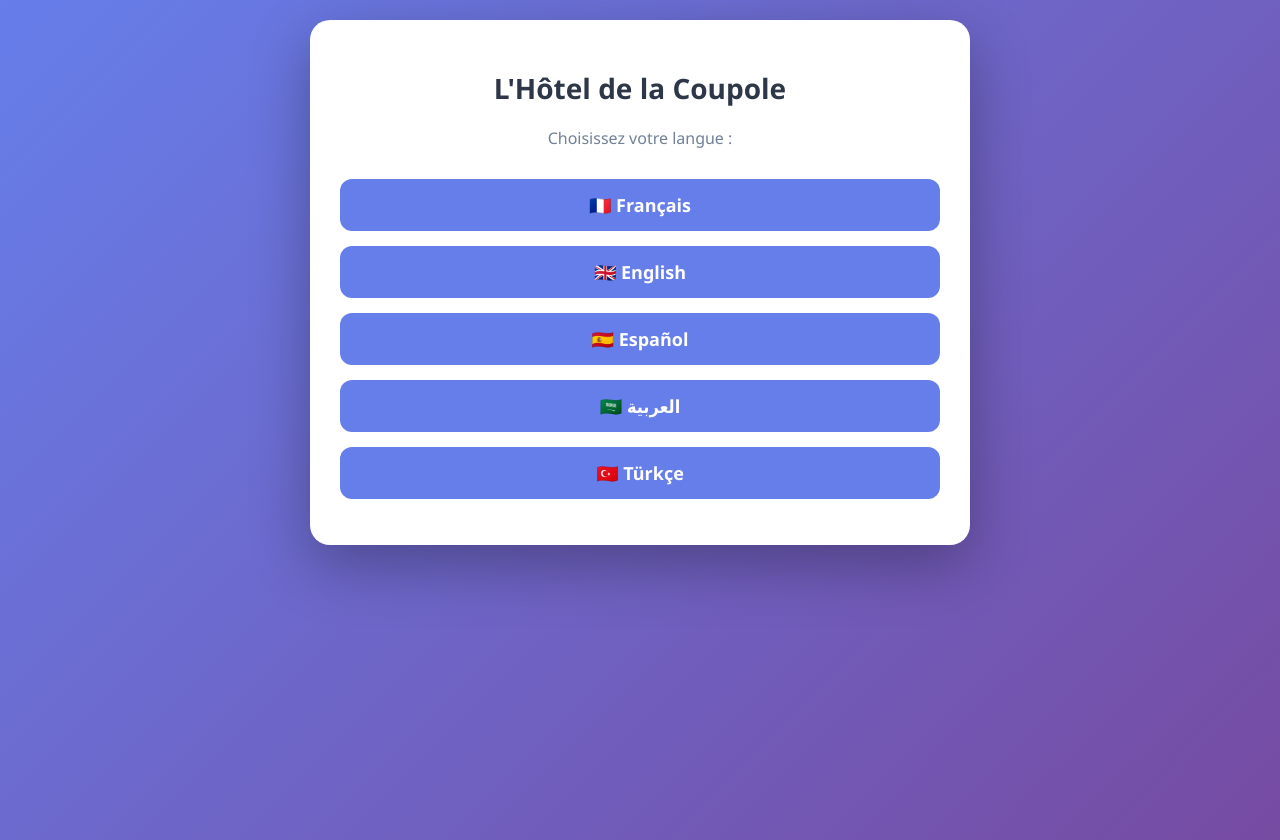
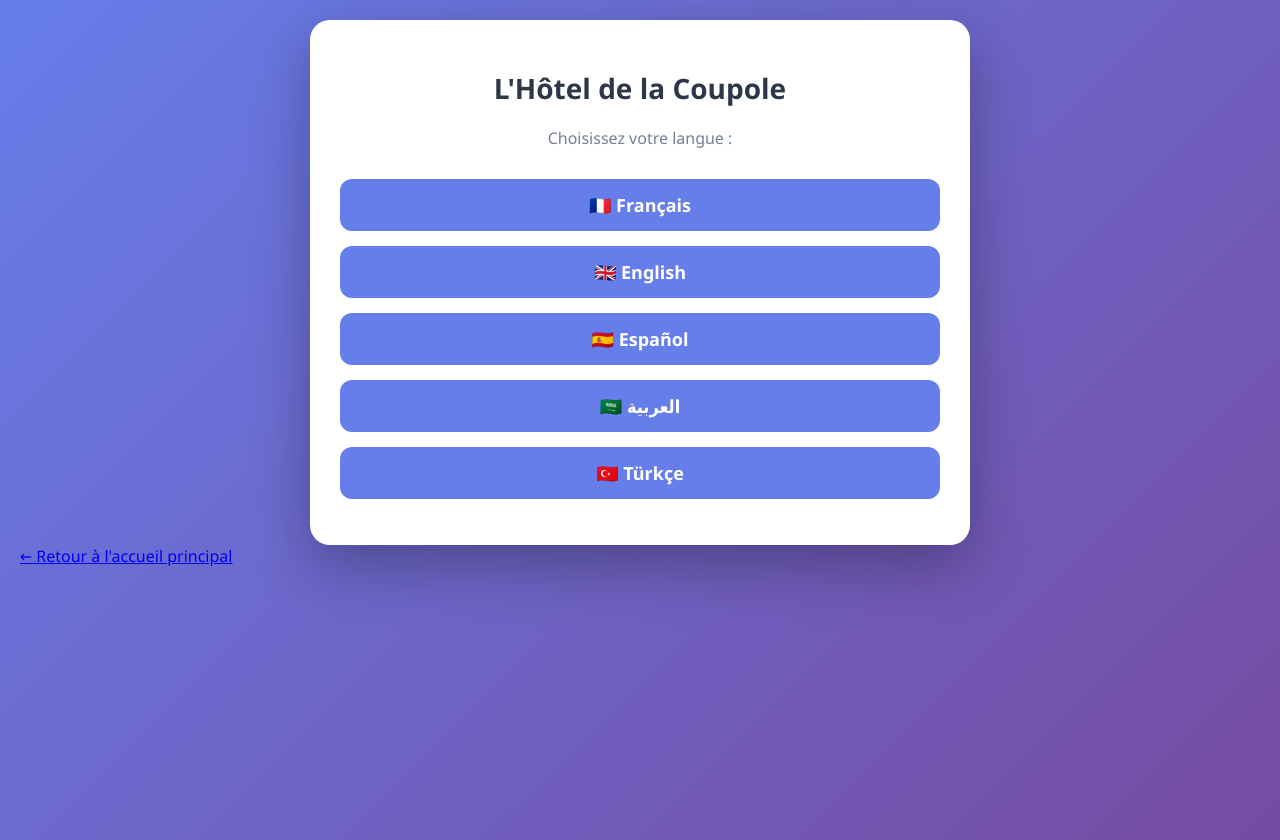
Before and after one commit to Transmettre/hoteldelacoupole, a plain HTML site: page index.html in a window 1280 px wide. Drawn offline with Linux system fonts and the light colour scheme.

Commit message:
Update index.html

```diff
--- a/index.html
+++ b/index.html
@@ -82,5 +82,10 @@
 
   </div>
 
+    <!-- Retour vers l'accueil principal -->
+  <div class="home-wrapper">
+    <a href="/Transmettre-/" class="home-link">← Retour à l'accueil principal</a>
+  </div>
+
 </body>
 </html>
```
